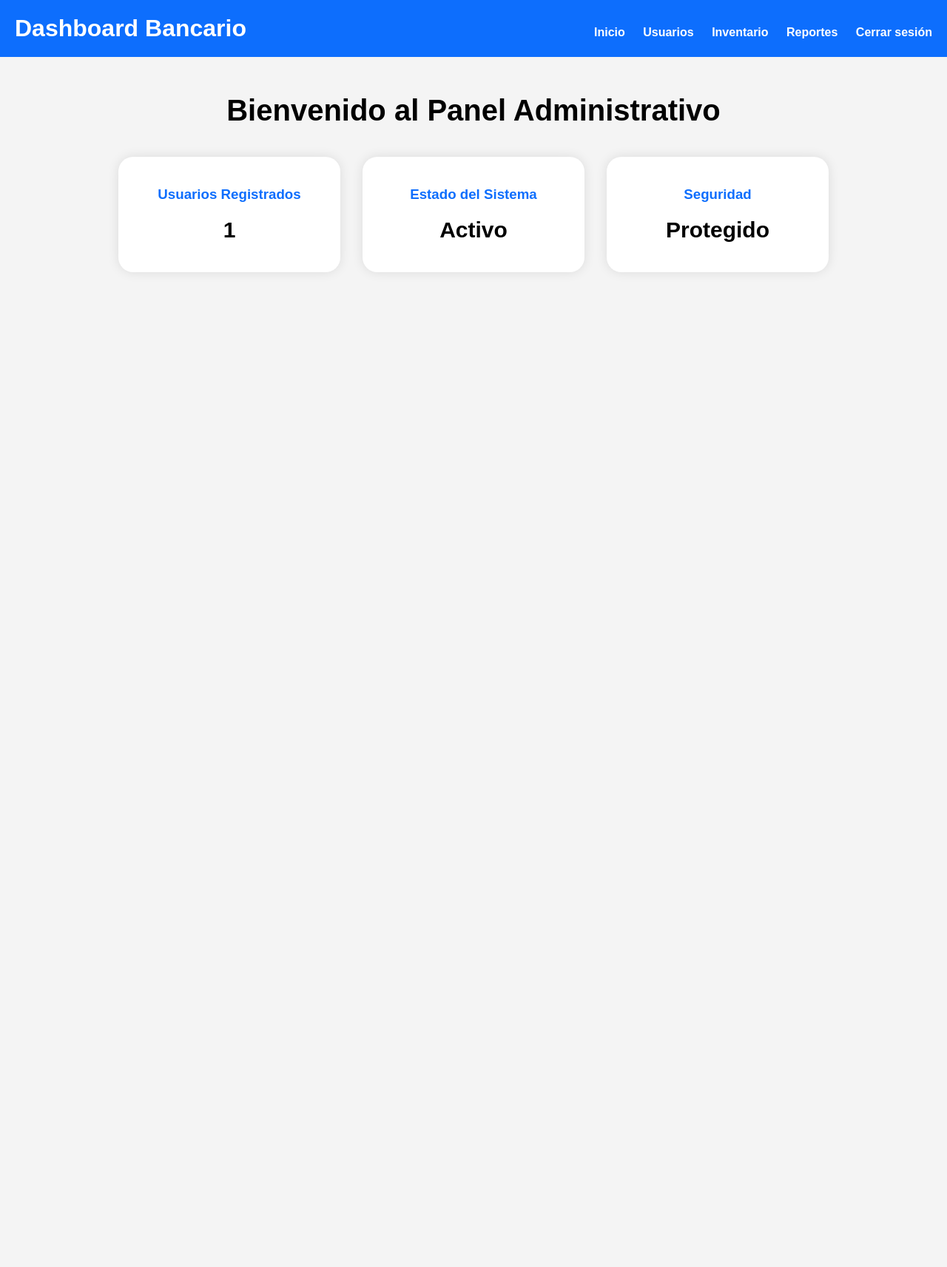
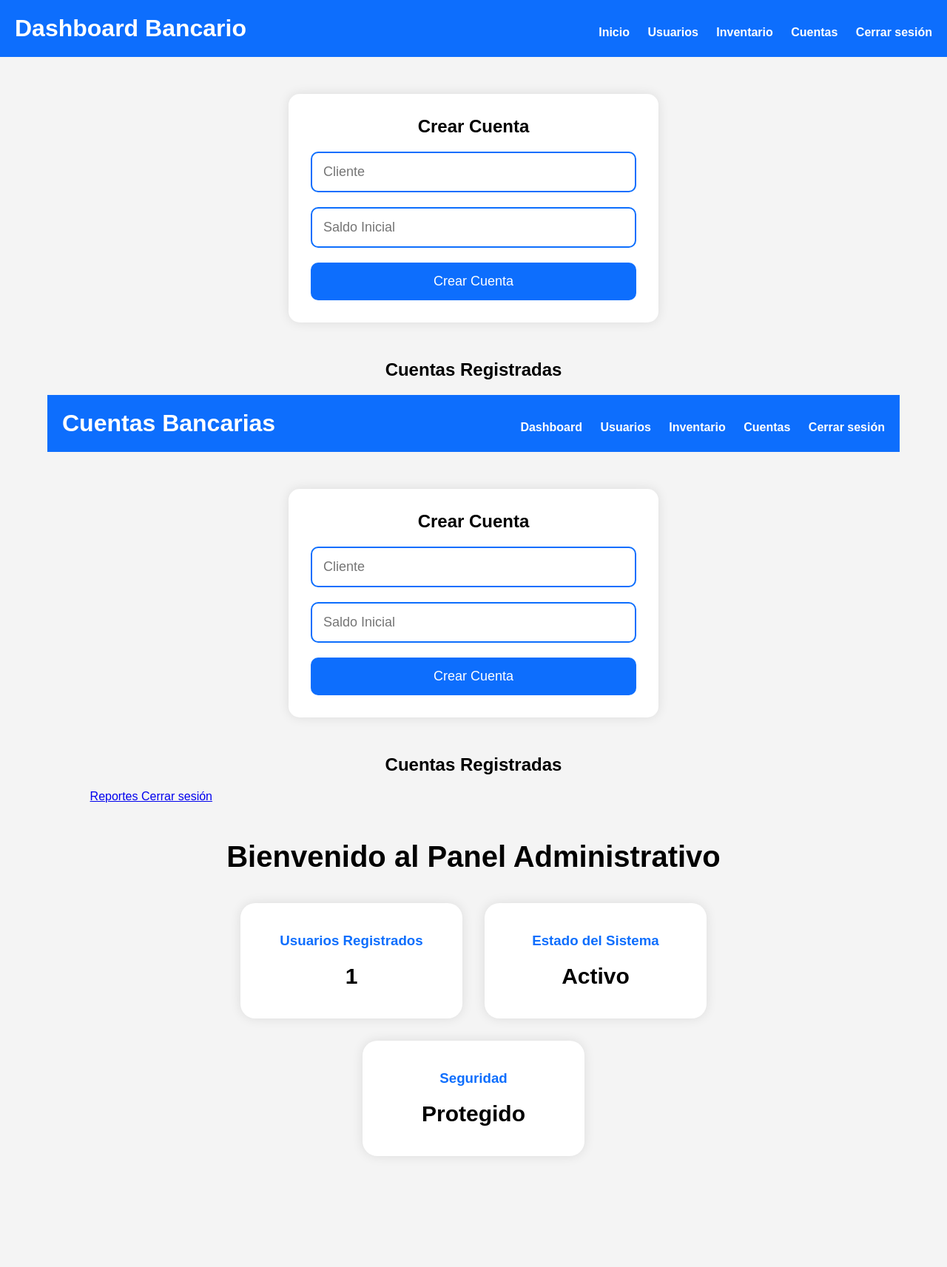
Before and after one commit to angeleddieljimenez-code/inventario-de-banco, a Flask app: page /dashboard in a window 1280 px wide. Shown: the whole page at 74% size. Before the commit the page ends 327 px from the top, so only its background shows below. Run offline with Flask 3, Linux system fonts and the light colour scheme; a user stored in the database is signed in; data comes from the database, SQL or seed files in the repository; both versions use the stored data as it was after the commit.

Commit message:
Actualizcion de sistema

```diff
--- a/static/style.css
+++ b/static/style.css
@@ -345,3 +345,28 @@ textarea{
 
     height:60px;
 }
+
+select{
+    width:100%;
+
+    padding:15px;
+
+    margin-bottom:20px;
+
+    border:2px solid #0d6efd;
+
+    border-radius:10px;
+
+    font-size:18px;
+
+    background:white;
+}
+
+select{
+    width:100%;
+    padding:15px;
+    margin-bottom:20px;
+    border:2px solid #0d6efd;
+    border-radius:10px;
+    font-size:18px;
+}
--- a/templates/dashboard.html
+++ b/templates/dashboard.html
@@ -34,6 +34,127 @@
         <a href="/inventario">
             Inventario
         </a>
+
+        <a href="/cuentas">
+            Cuentas
+        </a>
+
+        <a href="/logout">
+            Cerrar sesión
+        </a>
+
+    </nav>
+
+</header>
+
+<section class="form-section">
+
+    <h2>
+        Crear Cuenta
+    </h2>
+
+    <form action="/crear_cuenta" method="POST">
+
+        <input
+        type="text"
+        name="cliente"
+        placeholder="Cliente"
+        required>
+
+        <input
+        type="number"
+        name="saldo"
+        placeholder="Saldo Inicial"
+        required>
+
+        <button type="submit">
+            Crear Cuenta
+        </button>
+
+    </form>
+
+</section>
+
+<section class="usuarios">
+
+    <h2>
+        Cuentas Registradas
+    </h2>
+
+    <title>Cuentas Bancarias</title>
+
+    <link rel="stylesheet"
+    href="{{ url_for('static', filename='style.css') }}">
+
+</head>
+
+<body>
+
+<header>
+
+    <h1>Cuentas Bancarias</h1>
+
+    <nav>
+
+    <a href="/dashboard">
+        Dashboard
+    </a>
+
+    <a href="/usuarios">
+        Usuarios
+    </a>
+
+    <a href="/inventario">
+        Inventario
+    </a>
+
+    <a href="/cuentas">
+        Cuentas
+    </a>
+
+    <a href="/logout">
+        Cerrar sesión
+    </a>
+
+</nav>
+
+</header>
+
+<section class="form-section">
+
+    <h2>
+        Crear Cuenta
+    </h2>
+
+    <form action="/crear_cuenta" method="POST">
+
+        <input
+        type="text"
+        name="cliente"
+        placeholder="Cliente"
+        required>
+
+        <input
+        type="number"
+        name="saldo"
+        placeholder="Saldo Inicial"
+        required>
+
+        <button type="submit">
+            Crear Cuenta
+        </button>
+
+    </form>
+
+</section>
+
+<section class="usuarios">
+
+    <h2>
+        Cuentas Registradas
+    </h2>
+
+
 
         <a href="/reportes">
             Reportes
--- a/web_app.py
+++ b/web_app.py
@@ -9,26 +9,26 @@ app.secret_key = 'supersecretkey'
 # =========================
 
 def crear_bd():
-
     conexion = sqlite3.connect('database.db')
     cursor = conexion.cursor()
 
+    # TABLA CUENTAS
     cursor.execute('''
-        CREATE TABLE IF NOT EXISTS usuarios(
+        CREATE TABLE IF NOT EXISTS cuentas(
             id INTEGER PRIMARY KEY AUTOINCREMENT,
-            nombre TEXT NOT NULL,
-            correo TEXT NOT NULL
+            cliente TEXT NOT NULL,
+            saldo REAL NOT NULL
         )
     ''')
 
+    # TABLA ADMINS
     cursor.execute('''
         CREATE TABLE IF NOT EXISTS admins(
             id INTEGER PRIMARY KEY AUTOINCREMENT,
-            usuario TEXT NOT NULL,
+            usuario TEXT NOT NULL UNIQUE,
             password TEXT NOT NULL
         )
     ''')
-    # TABLA ADMINS
 
     cursor.execute(
         "SELECT * FROM admins WHERE usuario = ?",
@@ -38,7 +38,6 @@ def crear_bd():
     admin = cursor.fetchone()
 
     if not admin:
-
         cursor.execute(
             '''
             INSERT INTO admins(usuario, password)
@@ -52,6 +51,14 @@ def crear_bd():
             id INTEGER PRIMARY KEY AUTOINCREMENT,
             producto TEXT NOT NULL,
             cantidad INTEGER NOT NULL
+        )
+    ''')
+
+    cursor.execute('''
+        CREATE TABLE IF NOT EXISTS usuarios(
+            id INTEGER PRIMARY KEY AUTOINCREMENT,
+            nombre TEXT NOT NULL,
+            correo TEXT NOT NULL
         )
     ''')
 
@@ -291,48 +298,38 @@ def actualizar(id):
     return redirect('/usuarios')
 
 # =========================
+# AGREGAR PRODUCTO
+# =========================
+
+@app.route('/agregar_producto', methods=['POST'])
+def agregar_producto():
+
+    producto = request.form['producto']
+    cantidad = request.form['cantidad']
+
+    conexion = sqlite3.connect('database.db')
+    cursor = conexion.cursor()
+
+    cursor.execute(
+        '''
+        INSERT INTO inventario(producto, cantidad)
+        VALUES(?, ?)
+        ''',
+        (producto, cantidad)
+    )
+
+    conexion.commit()
+    conexion.close()
+
+    return redirect('/inventario')
+
+# =========================
 # EJECUTAR SERVIDOR
 # =========================
 
 if __name__ == '__main__':
     app.run(debug=True, port=5001)
 
-    # =========================
-# AGREGAR PRODUCTO
-# =========================
-
-@app.route('/agregar_producto', methods=['POST'])
-def agregar_producto():
-
-    try:
-
-        producto = request.form.get('producto')
-        cantidad = request.form.get('cantidad')
-
-        # VALIDAR VACÍOS
-
-        if not producto or not cantidad:
-            return redirect('/inventario')
-
-        conexion = sqlite3.connect('database.db')
-        cursor = conexion.cursor()
-
-        cursor.execute(
-            '''
-            INSERT INTO inventario(producto, cantidad)
-            VALUES(?, ?)
-            ''',
-            (producto, cantidad)
-        )
-
-        conexion.commit()
-        conexion.close()
-
-        return redirect('/inventario')
-
-    except Exception as e:
-
-        return f"ERROR: {e}"
 
 # =========================
 # ELIMINAR PRODUCTO
@@ -353,3 +350,132 @@ def eliminar_producto(id):
     conexion.close()
 
     return redirect('/inventario')
+
+# =========================
+# CUENTAS
+# =========================
+
+@app.route('/cuentas')
+def cuentas():
+
+    conexion = sqlite3.connect('database.db')
+    cursor = conexion.cursor()
+
+    cursor.execute(
+        "SELECT * FROM cuentas"
+    )
+
+    cuentas = cursor.fetchall()
+
+    conexion.close()
+
+    return render_template(
+        'cuentas.html',
+        cuentas=cuentas
+    )
+
+# =========================
+# CREAR CUENTA
+# =========================
+
+@app.route('/crear_cuenta', methods=['POST'])
+def crear_cuenta():
+
+    cliente = request.form['cliente']
+    saldo = request.form['saldo']
+
+    conexion = sqlite3.connect('database.db')
+    cursor = conexion.cursor()
+
+    cursor.execute(
+        '''
+        INSERT INTO cuentas(cliente, saldo)
+        VALUES(?, ?)
+        ''',
+        (cliente, saldo)
+    )
+
+    conexion.commit()
+    conexion.close()
+
+    return redirect('/cuentas')
+
+# =========================
+# DEPOSITAR
+# =========================
+
+@app.route('/depositar/<int:id>', methods=['POST'])
+def depositar(id):
+
+    cantidad = float(request.form['cantidad'])
+
+    conexion = sqlite3.connect('database.db')
+    cursor = conexion.cursor()
+
+    cursor.execute(
+        "SELECT saldo FROM cuentas WHERE id = ?",
+        (id,)
+    )
+
+    saldo_actual = cursor.fetchone()[0]
+
+    nuevo_saldo = saldo_actual + cantidad
+
+    cursor.execute(
+        '''
+        UPDATE cuentas
+        SET saldo = ?
+        WHERE id = ?
+        ''',
+        (nuevo_saldo, id)
+    )
+
+    conexion.commit()
+    conexion.close()
+
+    return redirect('/cuentas')
+
+# =========================
+# RETIRAR
+# =========================
+
+@app.route('/retirar/<int:id>', methods=['POST'])
+def retirar(id):
+
+    cantidad = float(request.form['cantidad'])
+
+    conexion = sqlite3.connect('database.db')
+    cursor = conexion.cursor()
+
+    cursor.execute(
+        "SELECT saldo FROM cuentas WHERE id = ?",
+        (id,)
+    )
+
+    saldo_actual = cursor.fetchone()[0]
+
+    if saldo_actual >= cantidad:
+
+        nuevo_saldo = saldo_actual - cantidad
+
+        cursor.execute(
+            '''
+            UPDATE cuentas
+            SET saldo = ?
+            WHERE id = ?
+            ''',
+            (nuevo_saldo, id)
+        )
+
+        conexion.commit()
+
+    conexion.close()
+
+    return redirect('/cuentas')
+
+# =========================
+# EJECUTAR SERVIDOR
+# =========================
+
+if __name__ == '__main__':
+    app.run(host='0.0.0.0', port=5001, debug=True)
```
Also changed, not shown: templates/cuentas.html (+57 -21 lines), templates/inventario.html (+8 -17 lines), database.db.
